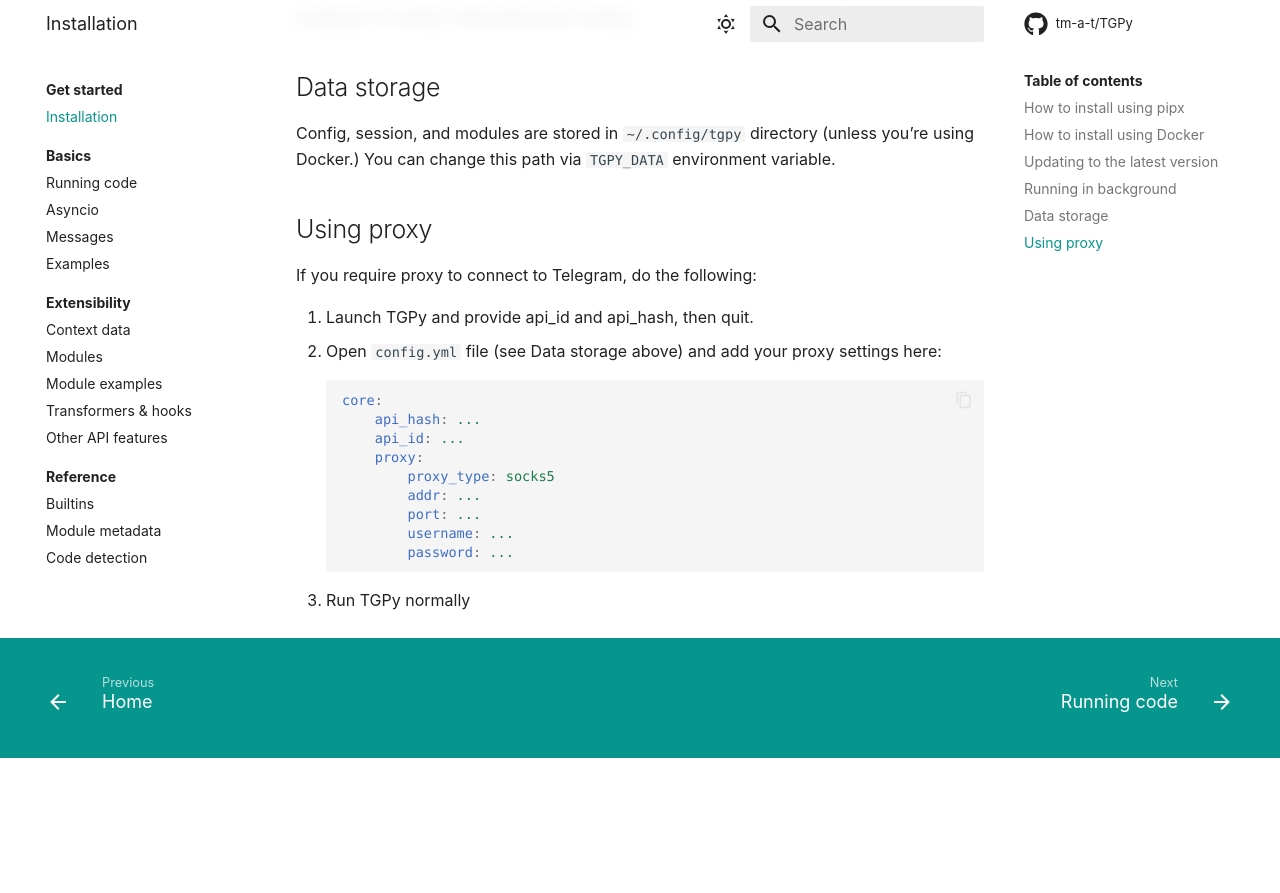
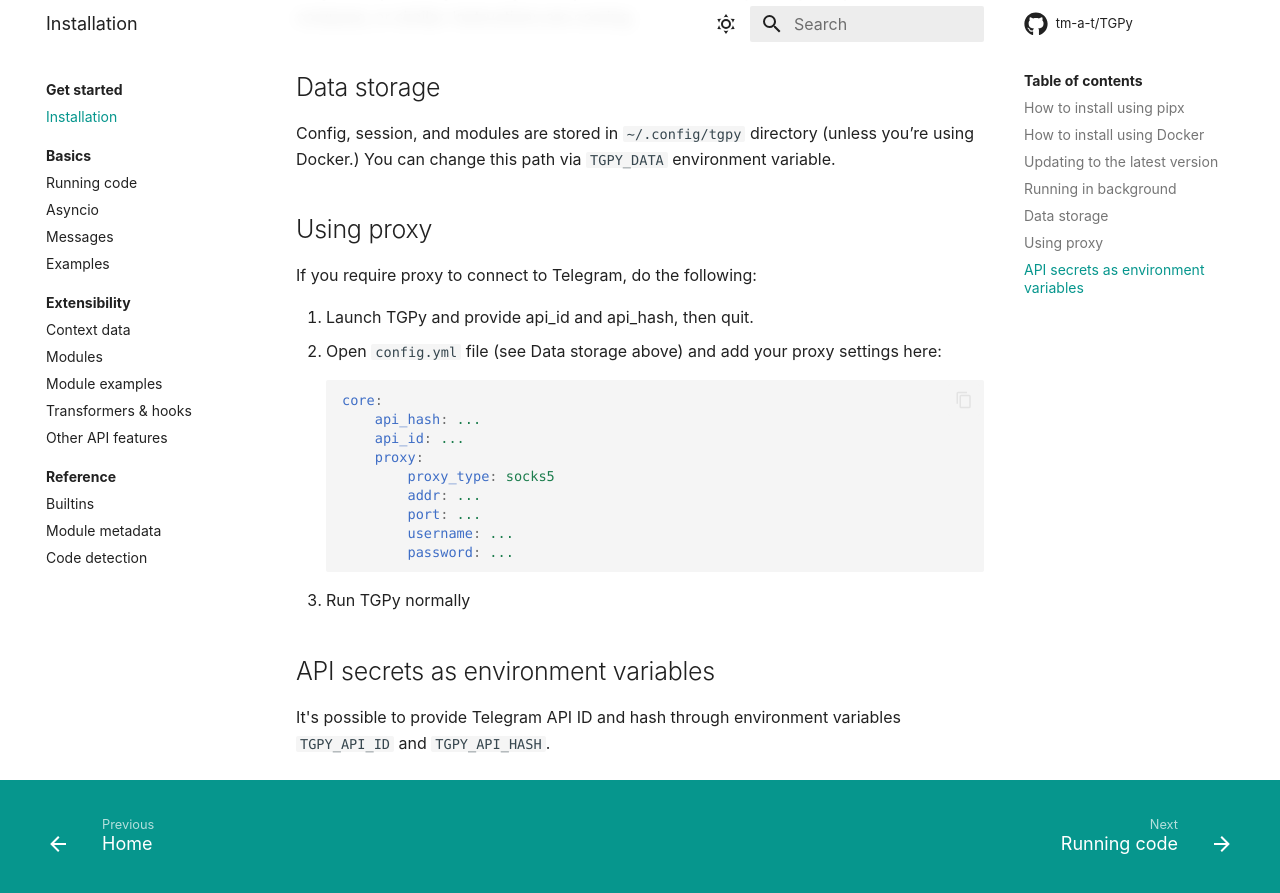
Before and after one commit to tm-a-t/TGPy, an MkDocs documentation site: the page built from guide/docs/installation.md, in a window 1280 px wide and 900 px high, scrolled down 1753 px. Shown: the top 893 px of the window. Built offline with MkDocs 1.6.1 and Material for MkDocs 9.7.7, drawn with Linux system fonts in a browser that asks for light colours; some web fonts are replaced; comment, search, counter and statistics services are not loaded; before the commit the page ends 2511 px from its top, so only the background shows below that.

Commit message:
docs: describe loading of API secrets from env in guide

````diff
--- a/guide/docs/installation.md
+++ b/guide/docs/installation.md
@@ -149,3 +149,7 @@
            password: ...
    ```
 3. Run TGPy normally
+
+## API secrets as environment variables
+
+It's possible to provide Telegram API ID and hash through environment variables `TGPY_API_ID` and `TGPY_API_HASH`.
````
